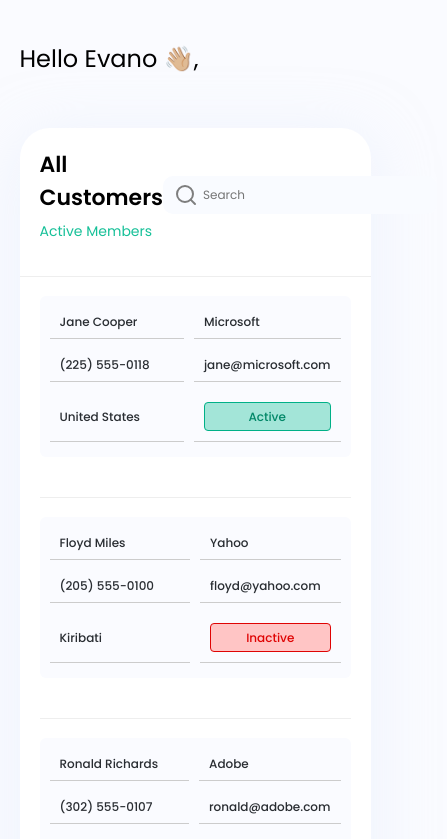
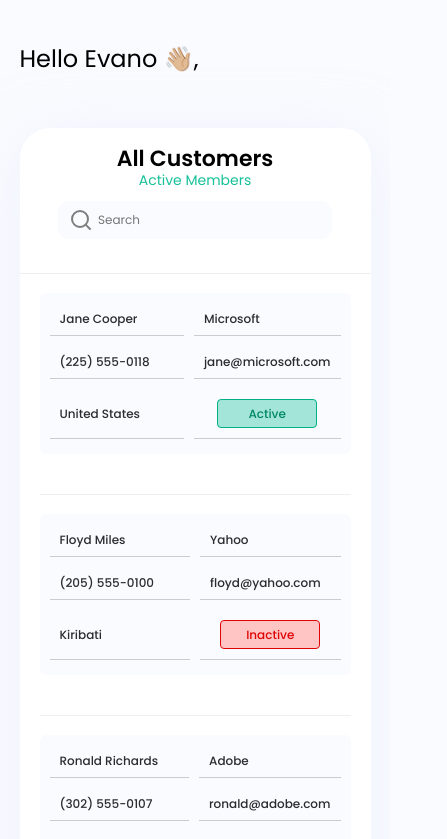
Before and after one commit to VeDono/react_dashboard_test_in_glivera-team, a React (Create React App) app: page / in a window 390 px wide. Shown: the top 839 px of the page, 447 px wide, since content can reach past the window. Built offline with nearby package versions, Linux system fonts and the light colour scheme.

Commit message:
mobile adaptation implemented

```diff
--- a/src/components/CustomerDataTable/CustomerDataTable.module.scss
+++ b/src/components/CustomerDataTable/CustomerDataTable.module.scss
@@ -24,20 +24,49 @@
     align-items: center;
     justify-content: space-between;
     margin-bottom: 20px;
+
+    @include media-up-to(430px) {
+      flex-direction: column;
+    }
   }
 
   &_titles {
+    @include media-up-to(430px) {
+      text-align: center;
+      margin-bottom: 10px;
+    }
+
     &-title {
       @include font-semibold(22px);
       color: #000;
-      line-height: 33px;
       margin-bottom: 7px;
+
+      @include media-from(500px) {
+        line-height: 33px;
+      }
+
+      @include media-up-to(500px) {
+        font-size: 16px;
+        margin-bottom: 0;
+      }
+
+      @include media-up-to(430px) {
+        font-size: 22px;
+      }
     }
 
     &-subtitle {
       color: #16C098;
       @include font-regular(14px);
       line-height: 21px;
+
+      @include media-up-to(500px) {
+        font-size: 13px;
+      }
+
+      @include media-up-to(430px) {
+        font-size: 14px;
+      }
     }
   }
 
@@ -66,6 +95,10 @@
       &:focus {
         outline: none;
       }
+
+      @include media-up-to(500px) {
+        margin-right: 0;
+      }
     }
   }
 
--- a/src/components/CustomerStatus/CustomerStatus.module.scss
+++ b/src/components/CustomerStatus/CustomerStatus.module.scss
@@ -15,7 +15,7 @@
   justify-content: center;
 
   @include media-up-to(870px) {
-    width: 100%;
+    width: 100px;
   }
 
   &--inactive {
```
